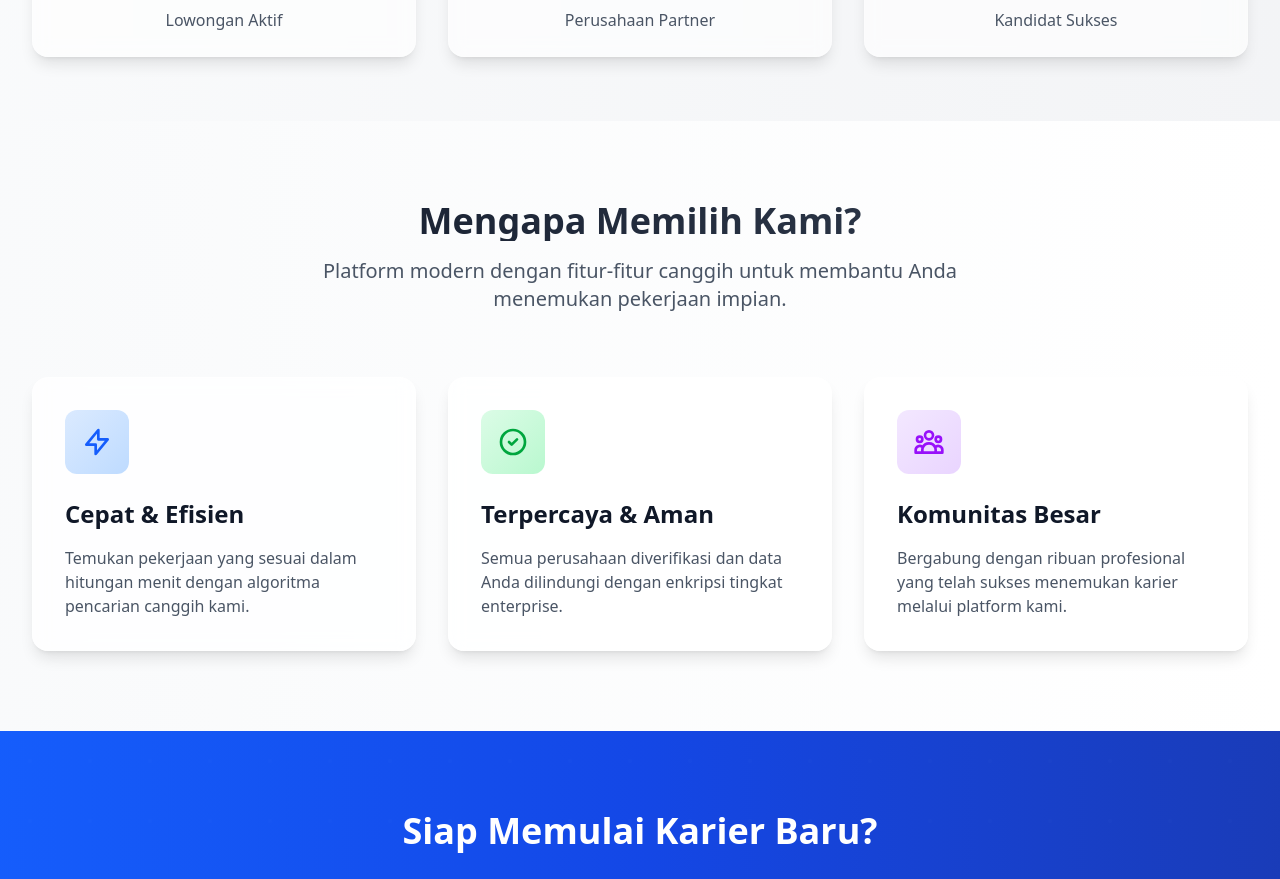
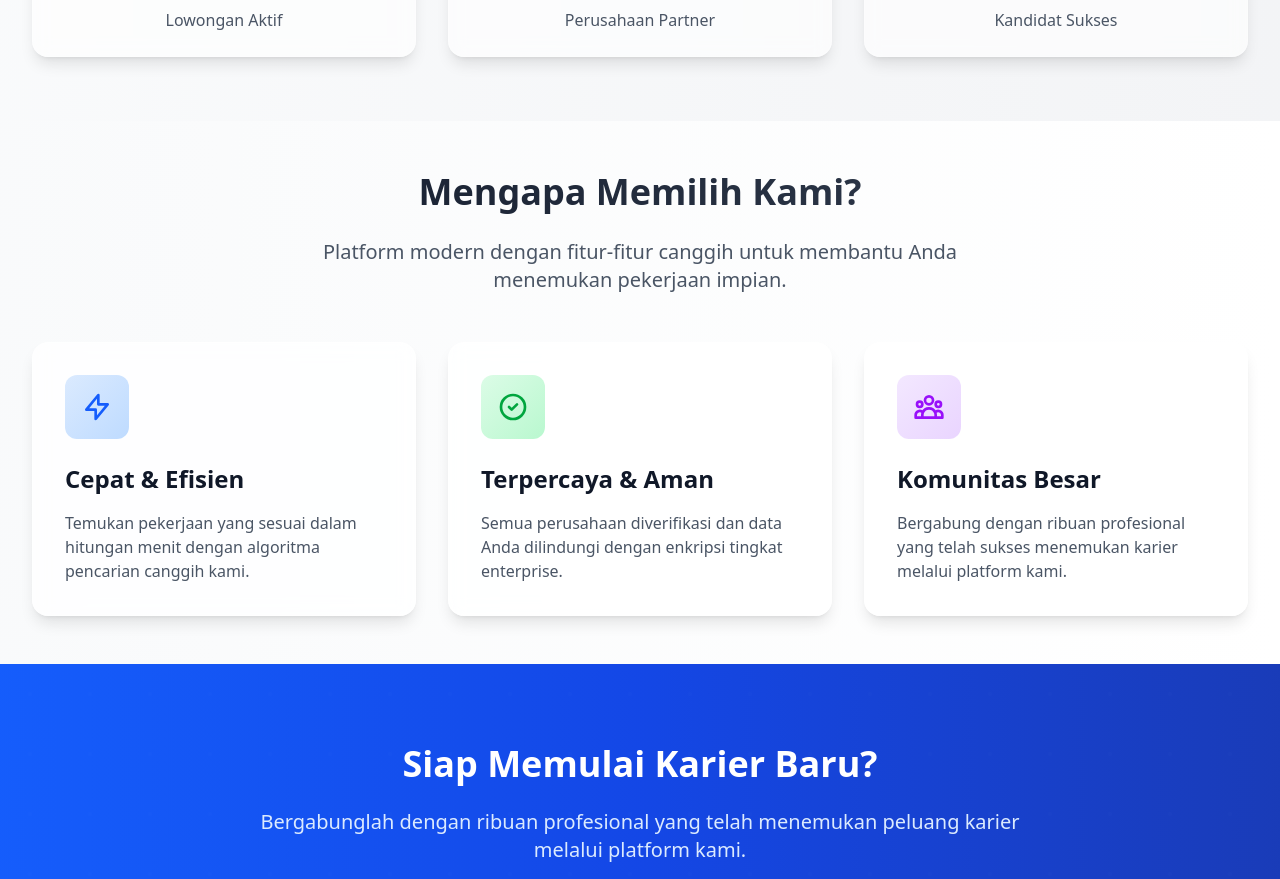
Before and after one commit to andika-123140096/uas-paw-kelompok2, a React (Vite) app in the folder frontend/: page / in a window 1280 px wide. Shown: the part 887-1766 px from the top of the page. Built offline with nearby package versions, Linux system fonts and the light colour scheme; no server answers.

Commit message:
minor fix

```diff
--- a/frontend/src/pages/Landing.jsx
+++ b/frontend/src/pages/Landing.jsx
@@ -68,11 +68,11 @@ export default function Landing(){
           </div>
         </div>
       </section>
-      <section className="py-20 bg-gradient-to-r from-gray-50 to-white dark:from-gray-950 dark:to-gray-900 relative">
+      <section className="py-12 bg-gradient-to-r from-gray-50 to-white dark:from-gray-950 dark:to-gray-900 relative">
         <div className="absolute inset-0 bg-gradient-radial from-blue-50/30 via-transparent to-purple-50/30 dark:from-blue-900/5 dark:via-transparent dark:to-purple-900/5"></div>
         <div className="relative max-w-7xl mx-auto px-6 lg:px-8">
-          <div className="text-center mb-16 animate-slide-up">
-            <h2 className="text-4xl font-bold bg-gradient-to-r from-gray-900 to-gray-700 dark:from-white dark:to-gray-300 bg-clip-text text-transparent mb-4">Mengapa Memilih Kami?</h2>
+          <div className="text-center mb-12 animate-slide-up">
+            <h2 className="text-4xl font-bold bg-gradient-to-r from-gray-900 to-gray-700 dark:from-white dark:to-gray-300 bg-clip-text text-transparent mb-4 leading-tight pb-2">Mengapa Memilih Kami?</h2>
             <p className="text-xl text-gray-600 dark:text-gray-400 max-w-2xl mx-auto">
               Platform modern dengan fitur-fitur canggih untuk membantu Anda menemukan pekerjaan impian.
             </p>
```
Also changed, not shown: 1 other file (tests, documents, lock files or other folders).
